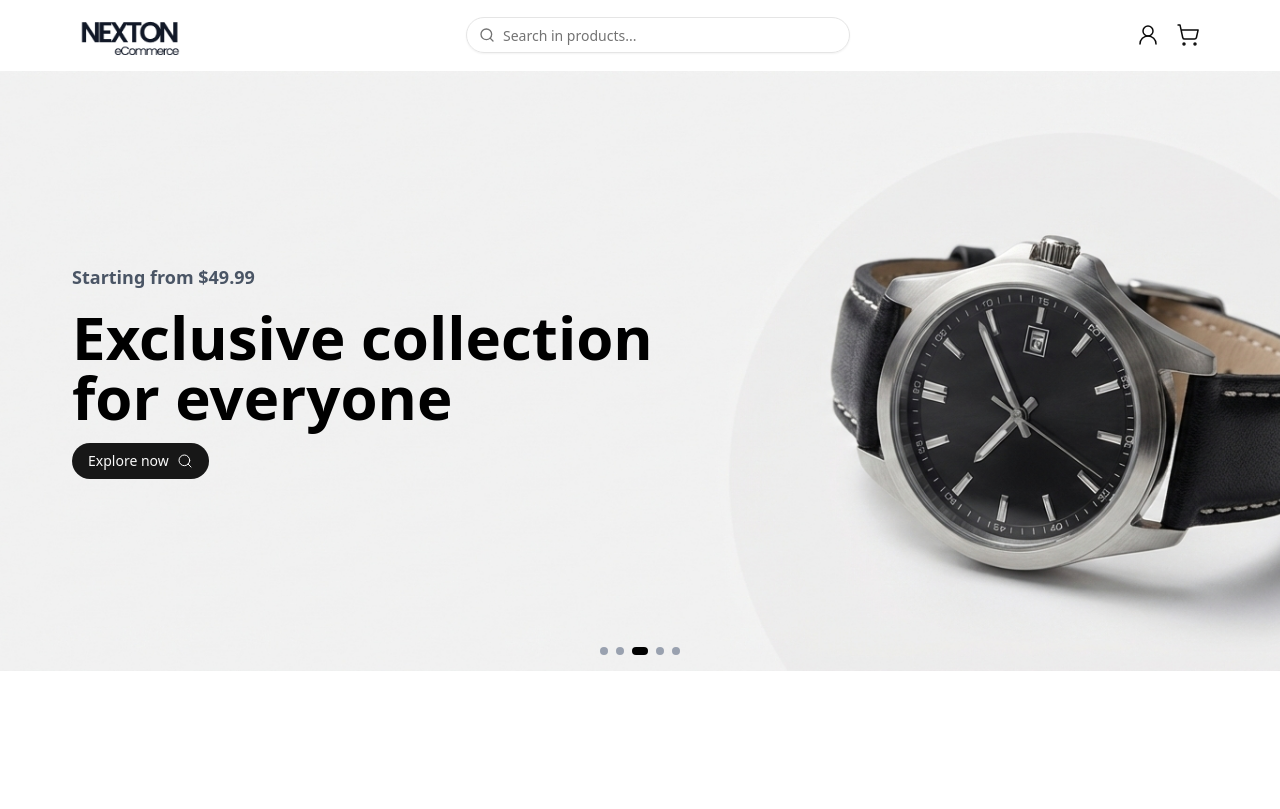
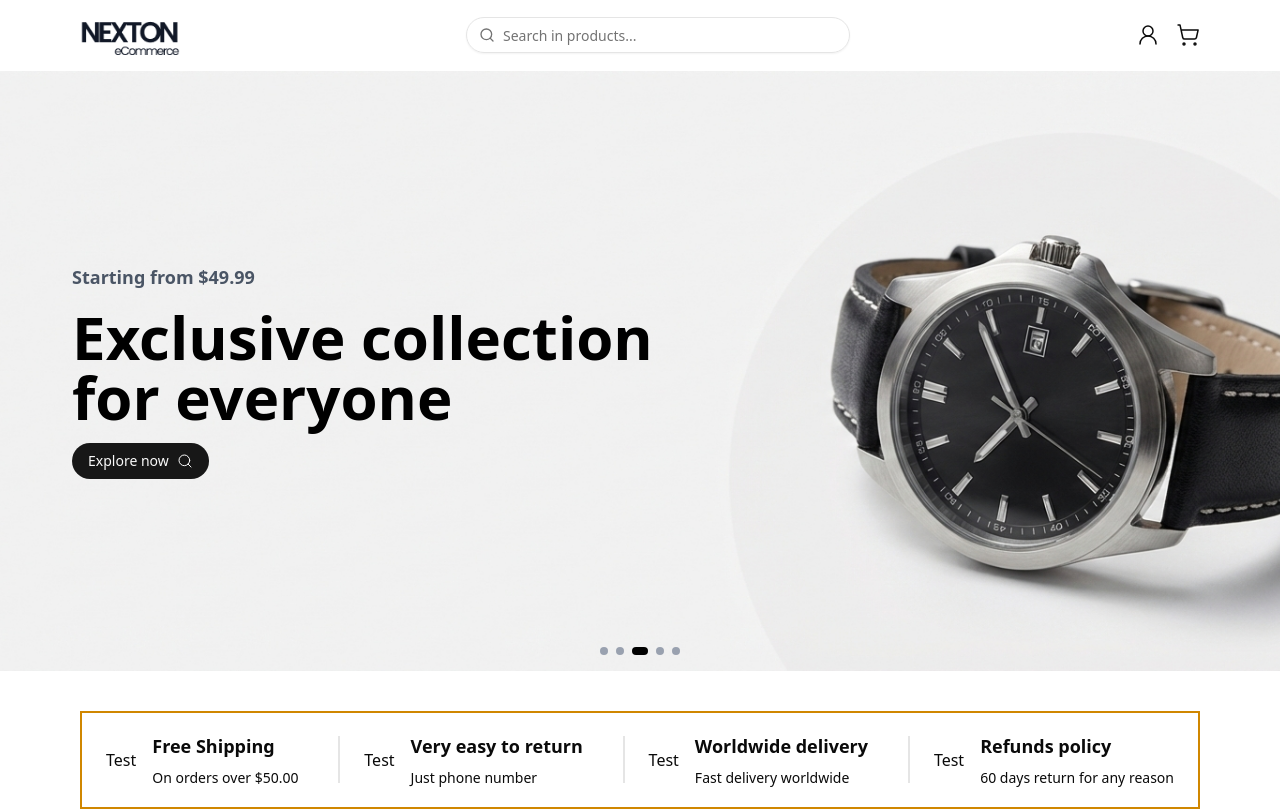
Before and after one commit to jahirulalam42/project-ecommerce, a Next.js app: page / in a window 1280 px wide. Built offline with nearby package versions, Linux system fonts and the light colour scheme.

Commit message:
Added hero card

```diff
--- a/src/app/layout.tsx
+++ b/src/app/layout.tsx
@@ -26,7 +26,7 @@ export default function RootLayout({
   return (
     <html lang="en">
       <body
-        className={`${geistSans.variable} ${geistMono.variable} antialiased px-2 md:px-10 lg:px-20`}
+        className={`${geistSans.variable} ${geistMono.variable} antialiased px-2 lg:px-10 xl:px-20`}
       >
         <Header />
         <div>{children}</div>
--- a/src/components/Home/Hero.tsx
+++ b/src/components/Home/Hero.tsx
@@ -50,6 +50,29 @@ const Hero = () => {
     },
   ];
 
+  const cardItems = [
+    {
+      title: "Free Shipping",
+      description: "On orders over $50.00",
+      icon: "Test",
+    },
+    {
+      title: "Very easy to return",
+      description: "Just phone number",
+      icon: "Test",
+    },
+    {
+      title: "Worldwide delivery",
+      description: "Fast delivery worldwide",
+      icon: "Test",
+    },
+    {
+      title: "Refunds policy",
+      description: "60 days return for any reason",
+      icon: "Test",
+    },
+  ];
+
   return (
     <div className="flex flex-col gap-10">
       <div className="-mx-2 md:-mx-10 lg:-mx-20">
@@ -98,6 +121,28 @@ const Hero = () => {
       </div>
 
       {/* Card Section */}
+      <div className="h-[98px] bordered border-2 border-yellow-600 flex flex-row justify-between items-center">
+        {cardItems?.map((card: any, index: number) => {
+          return (
+            <div className="h-full flex flex-row items-center" key={index}>
+              {index !== 0 && (
+                <div className="w-0.5 h-1/2 bg-neutral-200 dark:bg-white/10 my-auto"></div>
+              )}
+              <div className="flex flex-row gap-2 md:gap-4 items-center px-4 lg:px-6 shrink-0">
+                <span>{card?.icon}</span>
+                <div className="flex flex-col md:gap-2">
+                  <h4 className="text-base md:text-lg font-semibold">
+                    {card?.title}
+                  </h4>
+                  <span className="hidden md:block text-xs lg:text-sm">
+                    {card?.description}
+                  </span>
+                </div>
+              </div>
+            </div>
+          );
+        })}
+      </div>
     </div>
   );
 };
```
